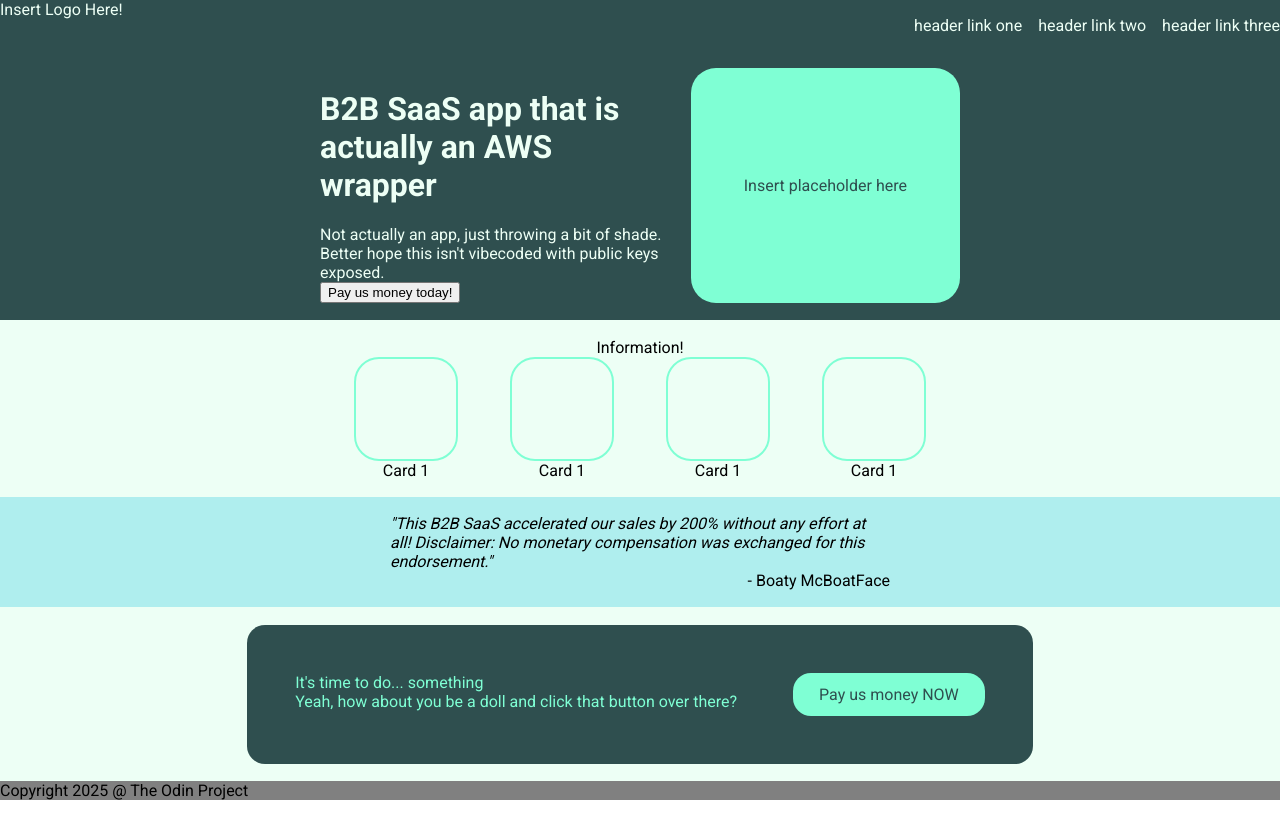
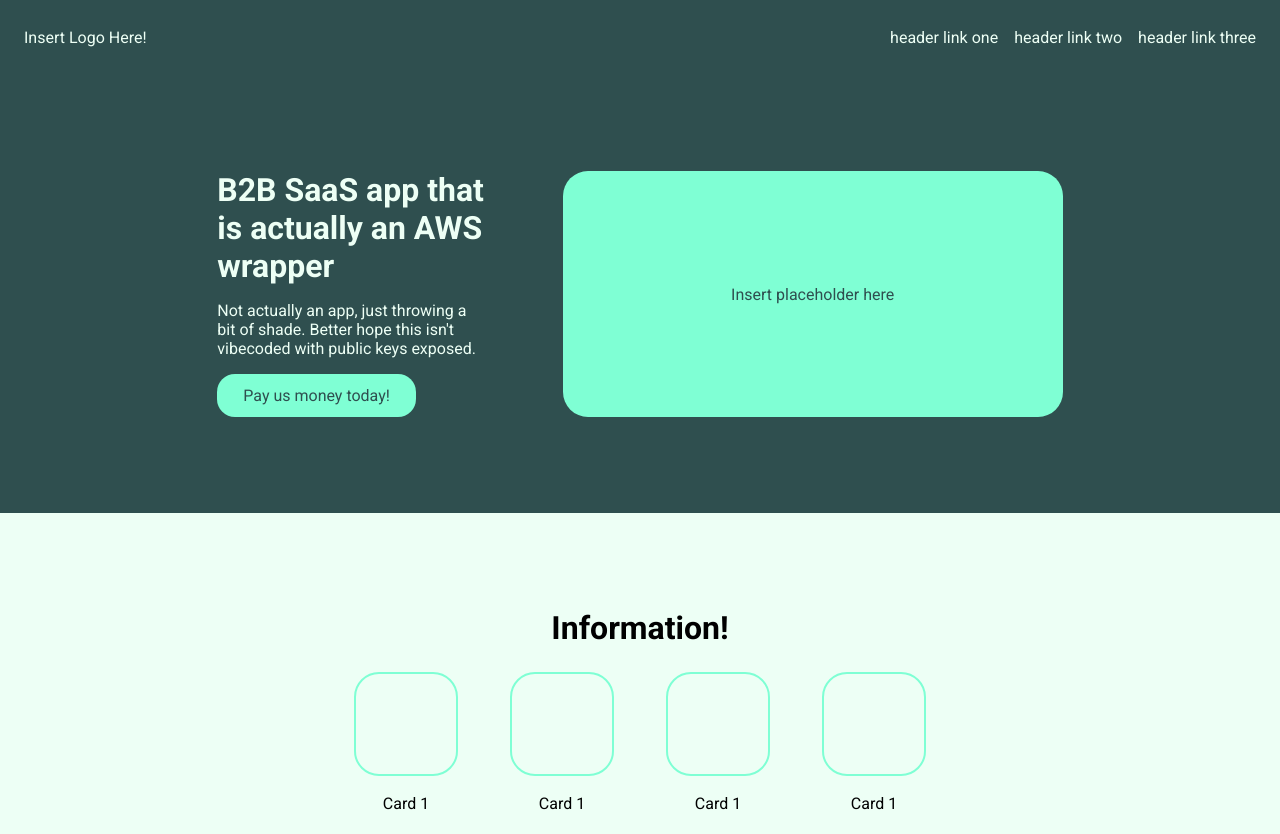
Before and after one commit to JSON-Ling/odin-landing-page, a plain HTML site: page index.html in a window 1280 px wide. Shown: the top 834 px of the page. Before the commit the page ends 800 px from the top, so only its background shows below. Drawn offline with Linux system fonts and the light colour scheme.

Commit message:
Add padding and additional styling to project

```diff
--- a/index.html
+++ b/index.html
@@ -22,9 +22,9 @@
             <div class="hero-section">
                 <div class="hero-container">
                     <div class="hero-text">
-                        <h1>B2B SaaS app that is actually an AWS wrapper</h1>
-                        <div>Not actually an app, just throwing a bit of shade. Better hope this isn't vibecoded with public keys exposed.</div>
-                        <button>Pay us money today!</button>
+                        <div class="hero-header">B2B SaaS app that is actually an AWS wrapper</div>
+                        <div class="hero-subtext">Not actually an app, just throwing a bit of shade. Better hope this isn't vibecoded with public keys exposed.</div>
+                        <button class="hero-button">Pay us money today!</button>
                     </div>
                     <div class="hero-image">Insert placeholder here</div>
                 </div>
--- a/styles.css
+++ b/styles.css
@@ -12,6 +12,9 @@ body {
     display: flex;
     background-color: #2f4f4f;
     color: #edfff5;
+    justify-content: center;
+    align-items: center;
+    padding: 12px 24px;
 }
 
 .header-list {
@@ -34,21 +37,31 @@ body {
     align-items: center;
     background-color: #2f4f4f;
     color: #edfff5;
+    padding: 96px 0;
 }
 
 .hero-container {
     display: flex;
-    width: 50%;
+    width: 70%;
     gap: 26px;
+    justify-content: space-around;
 }
 
 .hero-text {
-    width: 60%;
+    display: flex;
+    flex-direction: column;
+    gap: 16px;
+    width: 30%;
+}
+
+.hero-header {
+    font-size: xx-large;
+    font-weight: 900;
 }
 
 .hero-image {
     display: flex;
-    width: 300px;
+    width: 500px;
     height: auto;
     background-color: #7fffd4;
     color: #2f4f4f;
@@ -57,12 +70,24 @@ body {
     justify-content: center;
 }
 
+.hero-button {
+    all: unset;
+    padding: 12px 26px;
+    border-radius: 18px;
+    background: none;
+    background-color: #7fffd4;
+    color: #2f4f4f;
+    font-size: 16px;
+    align-self: flex-start;
+}
+
 .info-section {
     display: flex;
     flex: 1;
     justify-content: center;
     align-items: center;
     background-color: #edfff5;
+    padding: 96px 0;
 }
 
 .info-container {
@@ -78,8 +103,22 @@ body {
     gap: 52px;
 }
 
+.info-title {
+    font-weight: 900;
+    font-size: xx-large;
+    margin-bottom: 25px;
+}
+
 .card {
-    max-width: 200px;
+    max-width: 300px;
+    display: flex;
+    flex-direction: column;
+    align-items: center;
+    justify-content: center;
+}
+
+.card-text {
+    margin: 18px 0;
 }
 
 .card-image {
@@ -95,6 +134,7 @@ body {
     background-color: #afeeee;
     justify-content: center;
     align-items: center;
+    padding: 96px 0;
 }
 
 .quote-container {
@@ -103,6 +143,7 @@ body {
 
 .quote-text {
     font-style: italic;
+    font-size: xx-large;
 }
 
 .quote-attribution {
@@ -115,6 +156,7 @@ body {
     background-color: #edfff5;
     justify-content: center;
     align-items: center;
+    padding: 96px 0;
 }
 
 .call-action-container {
@@ -138,5 +180,9 @@ body {
 
 .footer {
     display: flex;
-    background-color: grey;
+    background-color: #2f4f4f;
+    height: 72px;
+    align-items: center;
+    justify-content: center;
+    color: #edfff5;
 }
```
